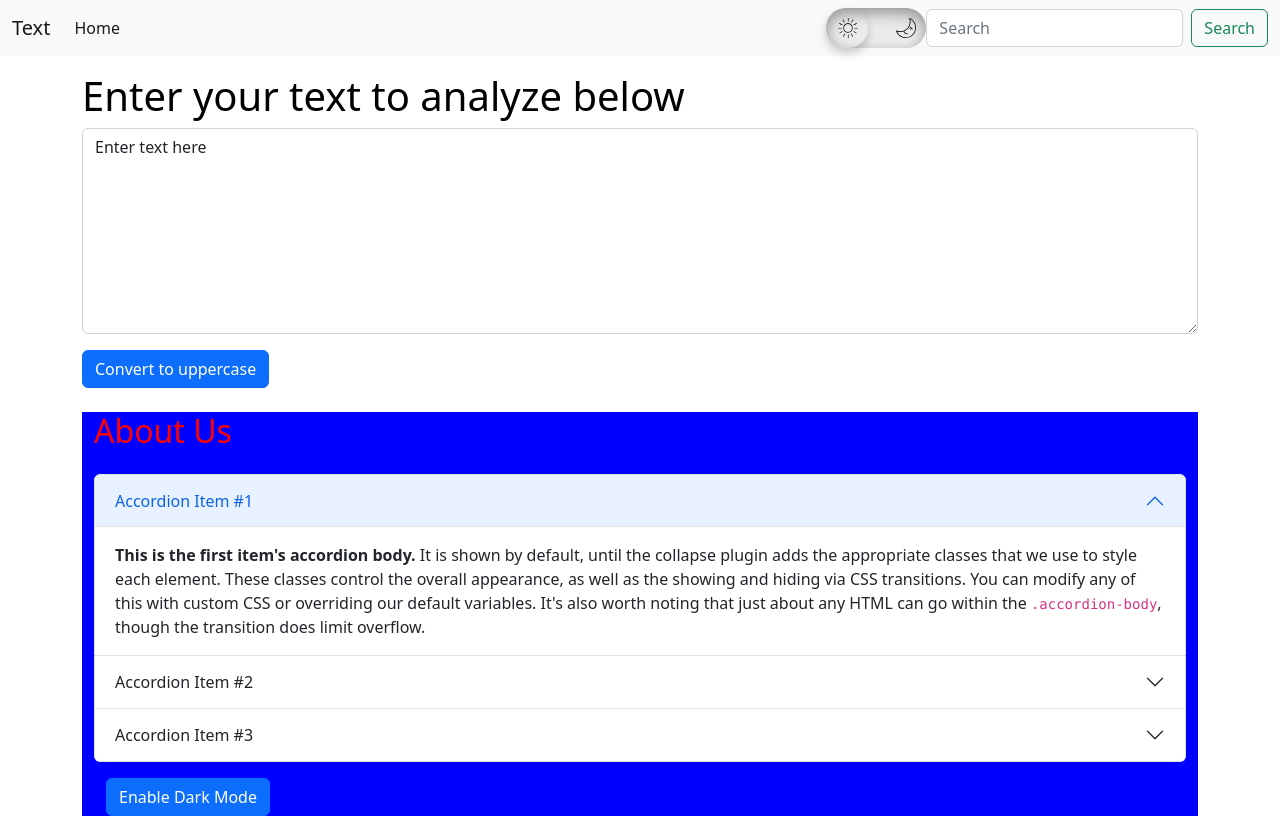
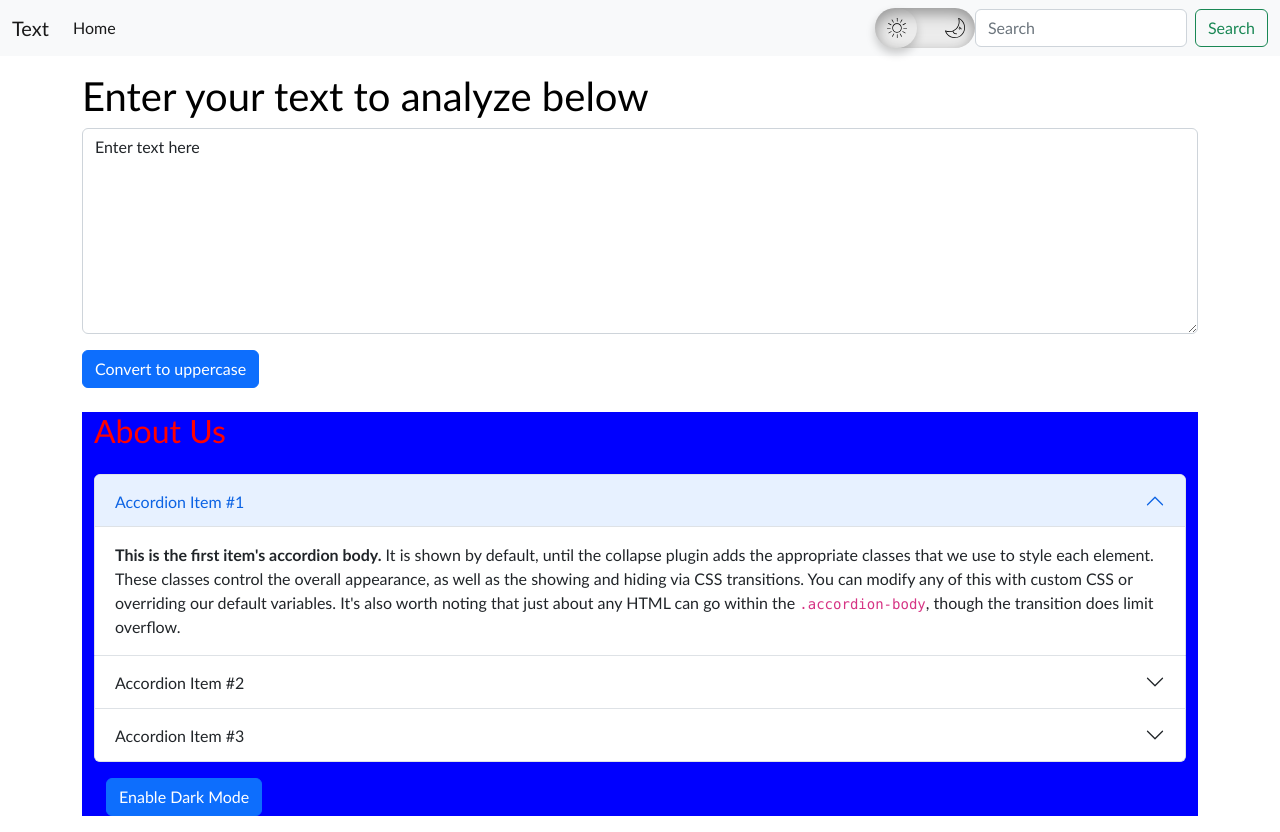
Before and after one commit to pr0sh0nt/reactsitegitub.io-hactoberfest-beginner, a React (Create React App) app: page / in a window 1280 px wide. Built offline with nearby package versions, Linux system fonts and the light colour scheme.

Commit message:
Changed font using css
Changed font using css

```diff
--- a/src/App.css
+++ b/src/App.css
@@ -1,7 +1,9 @@
 .App {
   text-align: center;
 }
-
+body{
+  font-family: 'Gill Sans', 'Gill Sans MT', Calibri, 'Trebuchet MS', sans-serif;
+}
 .App-logo {
   height: 40vmin;
   pointer-events: none;
```
